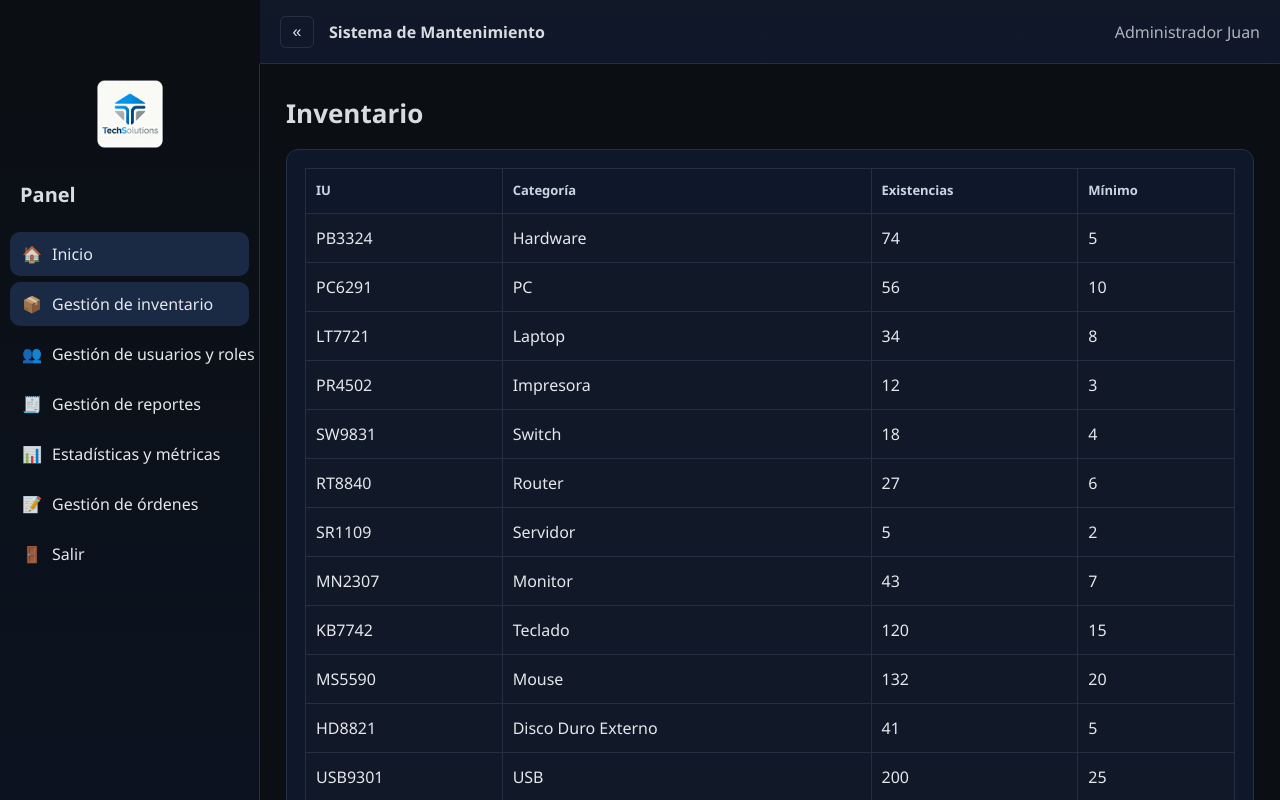
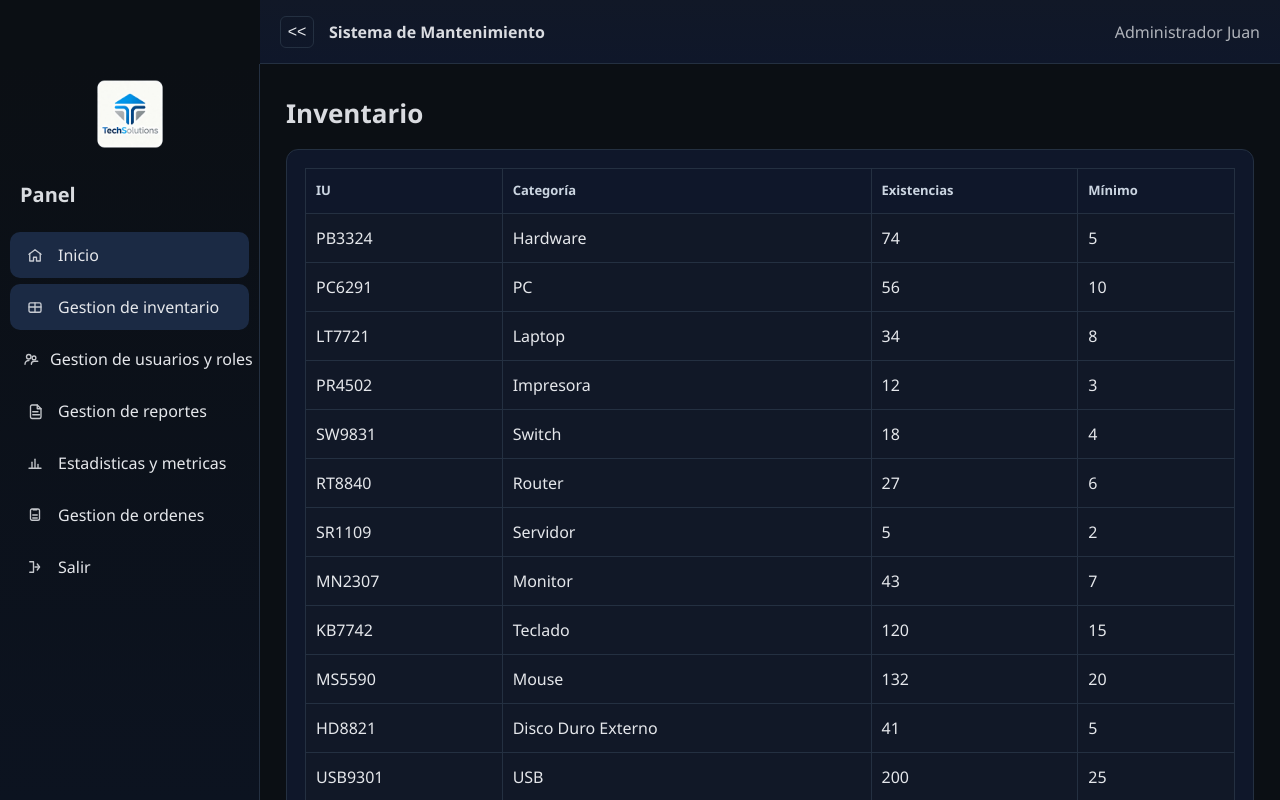
Before and after one commit to David-Darkness/Gestion-Mantenimiento-Fronted, a React (Vite) app: page /admin/inventario in a window 1280 px wide. Built offline with nearby package versions, Linux system fonts and the light colour scheme.

Commit message:
Se modificaron los iconos del sidevar de los empleados y tencnicos

```diff
--- /dev/null
+++ b/src/components/icons/NavIcons.jsx
@@ -0,0 +1,98 @@
+const baseProps = {
+  viewBox: "0 0 24 24",
+  fill: "none",
+  stroke: "currentColor",
+  strokeWidth: 1.8,
+  strokeLinecap: "round",
+  strokeLinejoin: "round"
+};
+
+export const DashboardIcon = () => (
+  <svg {...baseProps}>
+    <path d="M4 11L12 5l8 6" />
+    <path d="M5 10v10h5v-5h4v5h5V10" />
+  </svg>
+);
+
+export const InventoryIcon = () => (
+  <svg {...baseProps}>
+    <rect x="4" y="6.5" width="16" height="12.5" rx="2" />
+    <path d="M4 12h16" />
+    <path d="M12 6.5v12.5" />
+  </svg>
+);
+
+export const UsersIcon = () => (
+  <svg {...baseProps}>
+    <circle cx="9" cy="9" r="3" />
+    <circle cx="16" cy="10.5" r="2.5" />
+    <path d="M4 19c0-2.8 2.2-5 5-5h0.2" />
+    <path d="M12.5 19c0-2.2 1.8-4 4-4H21" />
+  </svg>
+);
+
+export const ReportsIcon = () => (
+  <svg {...baseProps}>
+    <path d="M8 4h7l5 5v11a2 2 0 0 1-2 2H8a2 2 0 0 1-2-2V6a2 2 0 0 1 2-2z" />
+    <path d="M15 4v5h5" />
+    <path d="M9 13h7" />
+    <path d="M9 17h9" />
+  </svg>
+);
+
+export const AnalyticsIcon = () => (
+  <svg {...baseProps}>
+    <path d="M4 19h16" />
+    <path d="M8 19V11" />
+    <path d="M12 19V7" />
+    <path d="M16 19v-5" />
+  </svg>
+);
+
+export const OrdersIcon = () => (
+  <svg {...baseProps}>
+    <path d="M9.5 5h5" />
+    <path d="M8 4h8a2 2 0 0 1 2 2v11a2 2 0 0 1-2 2H8a2 2 0 0 1-2-2V6a2 2 0 0 1 2-2z" />
+    <path d="M9 12h6" />
+    <path d="M9 16h6" />
+  </svg>
+);
+
+export const ExitIcon = () => (
+  <svg {...baseProps}>
+    <path d="M15 8l3 4-3 4" />
+    <path d="M12 12h6" />
+    <path d="M5 5h5v14H5" />
+  </svg>
+);
+
+export const WrenchIcon = () => (
+  <svg {...baseProps}>
+    <path d="M14.5 4.5a3.5 3.5 0 0 0-4.6 4.6L5 14v3l3-3 4.9 4.9 2.6-2.6L10.5 11a3.5 3.5 0 0 0 4-5.5z" />
+  </svg>
+);
+
+export const HistoryIcon = () => (
+  <svg {...baseProps}>
+    <path d="M8 5L5 8l3 3" />
+    <circle cx="12" cy="12" r="7" />
+    <path d="M12 9v4l2 2" />
+  </svg>
+);
+
+export const FilesIcon = () => (
+  <svg {...baseProps}>
+    <path d="M8 4h7l3 3v11a2 2 0 0 1-2 2H8a2 2 0 0 1-2-2V6a2 2 0 0 1 2-2z" />
+    <path d="M15 4v3h3" />
+    <path d="M9 10h7" />
+    <path d="M9 14h5" />
+  </svg>
+);
+
+export const LayersIcon = () => (
+  <svg {...baseProps}>
+    <path d="M12 4l8 4-8 4-8-4 8-4z" />
+    <path d="M4 12l8 4 8-4" />
+    <path d="M4 16l8 4 8-4" />
+  </svg>
+);
--- a/src/pages/admin/AdminLayout.jsx
+++ b/src/pages/admin/AdminLayout.jsx
@@ -2,17 +2,26 @@ import { Link, Outlet, useLocation } from "react-router-dom";
 import { useState, useEffect } from "react";
 import "../../styles/admin.css";
 import logoTechSolutions from "../../assets/Logo TechSolutions.png";
+import {
+  DashboardIcon,
+  InventoryIcon,
+  UsersIcon,
+  ReportsIcon,
+  AnalyticsIcon,
+  OrdersIcon,
+  ExitIcon
+} from "../../components/icons/NavIcons";
 
 export default function AdminLayout() {
   const location = useLocation();
   const [isSidebarOpen, setIsSidebarOpen] = useState(false);
   const [isMobile, setIsMobile] = useState(window.innerWidth <= 768);
-  const [isCollapsed, setIsCollapsed] = useState(false); // desktop collapse
+  const [isCollapsed, setIsCollapsed] = useState(false);
 
   const isActive = (path) => (location.pathname.startsWith(path) ? "active" : "");
 
   const toggleSidebar = () => {
-    setIsSidebarOpen(!isSidebarOpen);
+    setIsSidebarOpen((state) => !state);
   };
 
   const closeSidebar = () => {
@@ -28,12 +37,12 @@ export default function AdminLayout() {
       }
     };
 
-    window.addEventListener('resize', handleResize);
-    return () => window.removeEventListener('resize', handleResize);
+    window.addEventListener("resize", handleResize);
+    return () => window.removeEventListener("resize", handleResize);
   }, []);
 
   return (
-    <div className={`admin ${!isMobile && isCollapsed ? 'collapsed' : ''}`}>
+    <div className={`admin ${!isMobile && isCollapsed ? "collapsed" : ""}`}>
       <header className="admin-topbar">
         <div className="topbar-left">
           {isMobile ? (
@@ -43,7 +52,7 @@ export default function AdminLayout() {
               aria-label="Mostrar/ocultar panel"
               aria-expanded={isSidebarOpen}
             >
-              <span className={`hamburger ${isSidebarOpen ? 'active' : ''}`}>
+              <span className={`hamburger ${isSidebarOpen ? "active" : ""}`}>
                 <span></span>
                 <span></span>
                 <span></span>
@@ -52,12 +61,12 @@ export default function AdminLayout() {
           ) : (
             <button
               className="collapse-toggle"
-              onClick={() => setIsCollapsed(!isCollapsed)}
+              onClick={() => setIsCollapsed((state) => !state)}
               aria-label="Colapsar/expandir panel"
               aria-expanded={!isCollapsed}
-              title={isCollapsed ? 'Expandir panel' : 'Colapsar panel'}
+              title={isCollapsed ? "Expandir panel" : "Colapsar panel"}
             >
-              {isCollapsed ? '»' : '«'}
+              {isCollapsed ? ">>" : "<<"}
             </button>
           )}
           <div className="brand">Sistema de Mantenimiento</div>
@@ -65,20 +74,14 @@ export default function AdminLayout() {
         <div className="role">Administrador Juan</div>
       </header>
 
-      {/* Mobile overlay */}
       {isMobile && isSidebarOpen && (
         <div className="sidebar-overlay" onClick={closeSidebar}></div>
       )}
 
-      <aside className={`admin-sidebar ${isSidebarOpen ? 'active' : ''}`}>
-        {/* Close button visible only on mobile */}
+      <aside className={`admin-sidebar ${isSidebarOpen ? "active" : ""}`}>
         {isMobile && (
-          <button
-            className="sidebar-close"
-            aria-label="Cerrar panel"
-            onClick={closeSidebar}
-          >
-            ×
+          <button className="sidebar-close" aria-label="Cerrar panel" onClick={closeSidebar}>
+            X
           </button>
         )}
         <div className="sidebar-logo">
@@ -87,25 +90,46 @@ export default function AdminLayout() {
         <div className="side-title">Panel</div>
         <nav className="menu">
           <Link to="/admin" className={isActive("/admin")} onClick={closeSidebar}>
-            <span className="icon">🏠</span><span className="label">Inicio</span>
+            <span className="icon">
+              <DashboardIcon />
+            </span>
+            <span className="label">Inicio</span>
           </Link>
           <Link to="/admin/inventario" className={isActive("/admin/inventario")} onClick={closeSidebar}>
-            <span className="icon">📦</span><span className="label">Gestión de inventario</span>
+            <span className="icon">
+              <InventoryIcon />
+            </span>
+            <span className="label">Gestion de inventario</span>
           </Link>
           <Link to="/admin/usuarios" className={isActive("/admin/usuarios")} onClick={closeSidebar}>
-            <span className="icon">👥</span><span className="label">Gestión de usuarios y roles</span>
+            <span className="icon">
+              <UsersIcon />
+            </span>
+            <span className="label">Gestion de usuarios y roles</span>
           </Link>
           <Link to="/admin/reportes" className={isActive("/admin/reportes")} onClick={closeSidebar}>
-            <span className="icon">🧾</span><span className="label">Gestión de reportes</span>
+            <span className="icon">
+              <ReportsIcon />
+            </span>
+            <span className="label">Gestion de reportes</span>
           </Link>
           <Link to="/admin/estadisticas" className={isActive("/admin/estadisticas")} onClick={closeSidebar}>
-            <span className="icon">📊</span><span className="label">Estadísticas y métricas</span>
+            <span className="icon">
+              <AnalyticsIcon />
+            </span>
+            <span className="label">Estadisticas y metricas</span>
           </Link>
           <Link to="/admin/ordenes" className={isActive("/admin/ordenes")} onClick={closeSidebar}>
-            <span className="icon">📝</span><span className="label">Gestión de órdenes</span>
+            <span className="icon">
+              <OrdersIcon />
+            </span>
+            <span className="label">Gestion de ordenes</span>
           </Link>
-          <Link to="/" className="" onClick={closeSidebar}>
-            <span className="icon">🚪</span><span className="label">Salir</span>
+          <Link to="/" onClick={closeSidebar}>
+            <span className="icon">
+              <ExitIcon />
+            </span>
+            <span className="label">Salir</span>
           </Link>
         </nav>
       </aside>
--- a/src/styles/admin.css
+++ b/src/styles/admin.css
@@ -172,7 +172,18 @@
 }
 .menu a:hover { background: var(--color-hover); transform: translateX(5px); }
 .menu a.active { background: var(--color-active); color: var(--color-text); }
-.menu .icon { width: 20px; text-align: center; opacity: .85; }
+.menu .icon {
+  width: 26px;
+  height: 26px;
+  display: grid;
+  place-items: center;
+  opacity: 0.85;
+}
+
+.menu .icon svg {
+  width: 18px;
+  height: 18px;
+}
 .menu .label { white-space: nowrap; }
 
 .admin-content {
```
Also changed, not shown: src/pages/technician/TechnicianLayout.jsx (+38 -17 lines).
